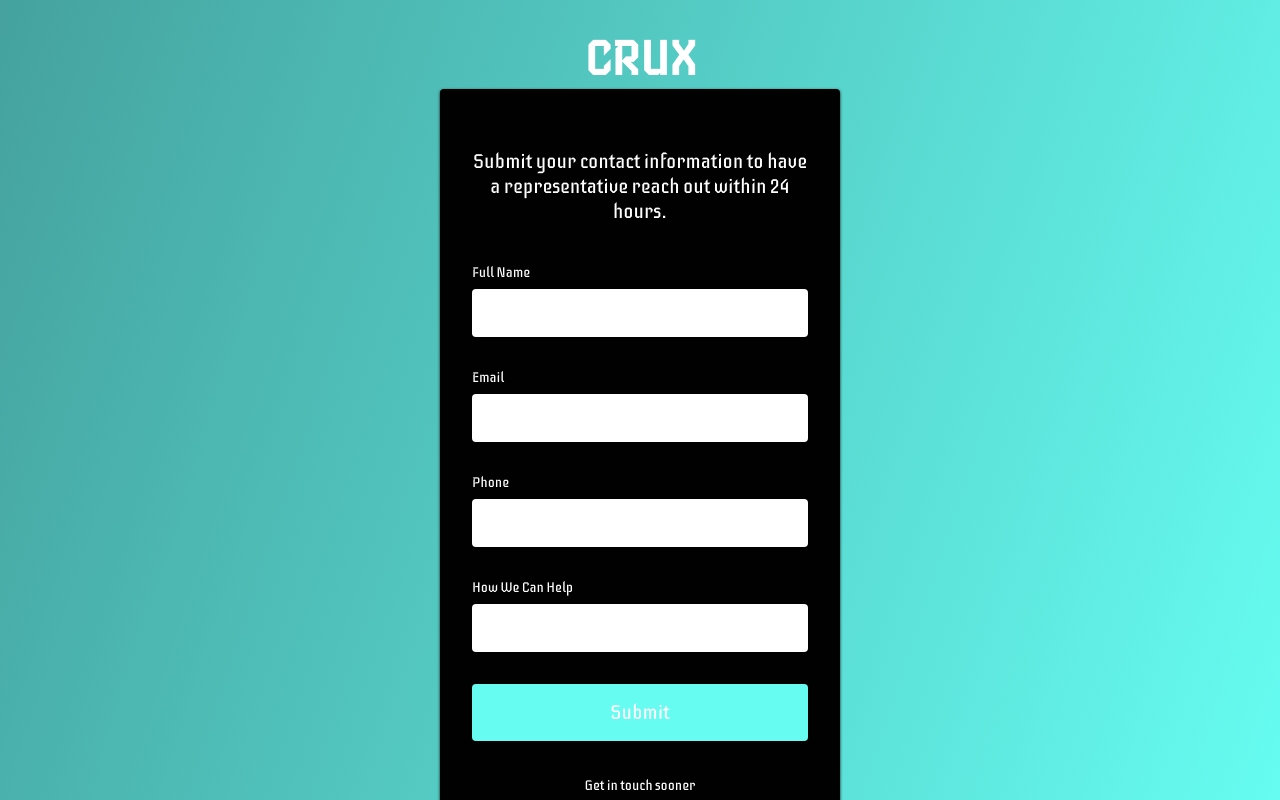
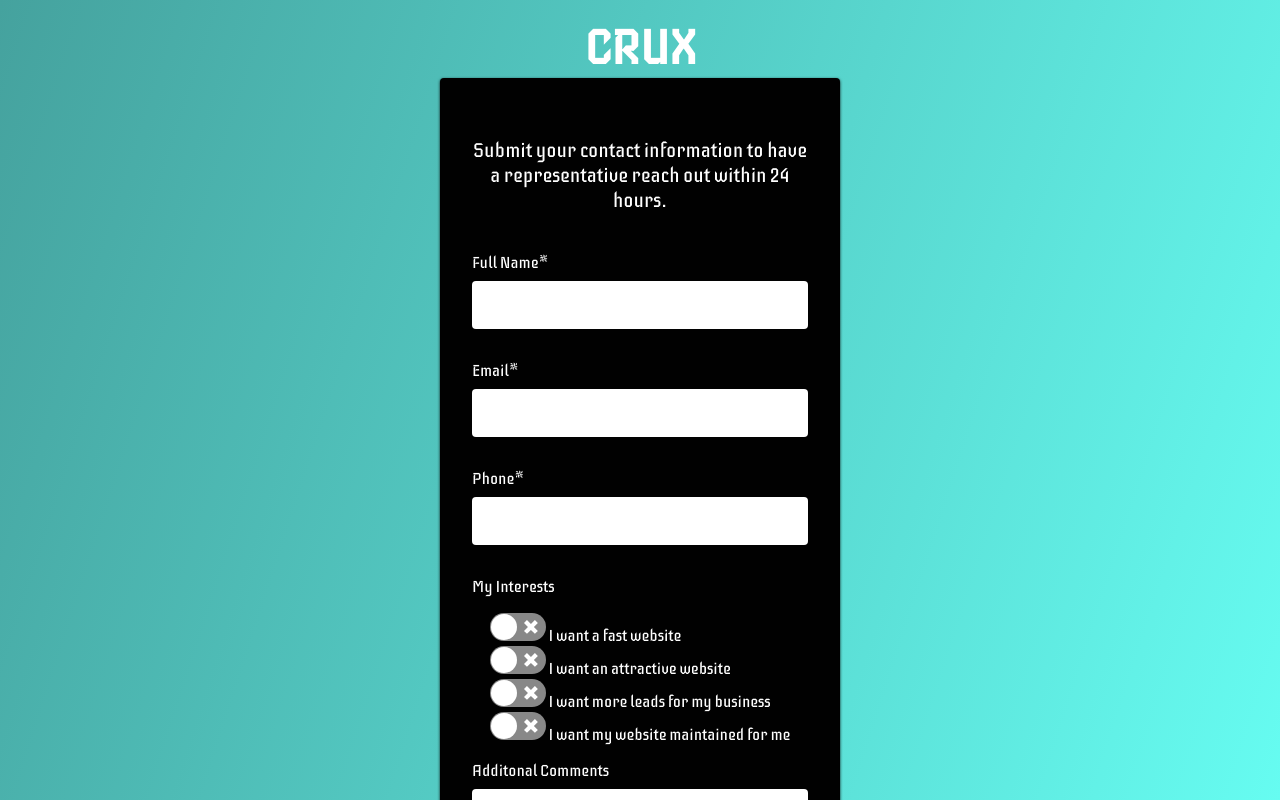
Before and after one commit to mroberson11/cruxmockup, a Next.js app: page /contact-form in a window 1280 px wide. Built offline with nearby package versions, Linux system fonts and the light colour scheme.

Commit message:
Add switches to Contact Form

```diff
--- a/next.config.js
+++ b/next.config.js
@@ -2,7 +2,6 @@
 const nextConfig = {
   reactStrictMode: true,
 };
-
 module.exports = nextConfig;
 
 const withVideos = require("next-videos");
--- a/package.json
+++ b/package.json
@@ -15,11 +15,14 @@
     "next-images": "^1.8.4",
     "next-videos": "^1.4.0",
     "npm-check-updates": "^12.4.0",
+    "pretty-checkbox": "^3.0.3",
+    "pretty-checkbox-react": "^3.2.0",
     "react": "17.0.2",
     "react-dom": "17.0.2",
     "react-icons": "^4.3.1",
     "react-responsive": "^9.0.0-beta.6",
     "react-scroll": "^1.8.5",
+    "react-switch": "^6.0.0",
     "styled-components": "^5.3.3"
   },
   "devDependencies": {
--- a/src/components/ContactForm/ContactFormElements.js
+++ b/src/components/ContactForm/ContactFormElements.js
@@ -83,7 +83,7 @@ export const FormH1 = styled.h1`
 
 export const FormLabel = styled.label`
   margin-bottom: 8px;
-  font-size: 14px;
+  font-size: 16px;
   color: #fff;
 `;
 
@@ -92,6 +92,21 @@ export const FormInput = styled.input`
   margin-bottom: 32px;
   border: none;
   border-radius: 4px;
+`;
+
+export const CheckListWrapper = styled.div`
+  color: white;
+  display: grid;
+  justify-content: center;
+  margin-top: 0.5rem;
+  margin-bottom: 1rem;
+`;
+export const FormComments = styled.textarea`
+  padding: 16px 16px;
+  margin-bottom: 32px;
+  border: none;
+  border-radius: 4px;
+  min-height: 30px;
 `;
 
 export const FormButton = styled.button`
@@ -107,6 +122,7 @@ export const FormButton = styled.button`
 export const Text = styled.span`
   text-align: center;
   margin-top: 24px;
-  color: #fff;
+  color: white;
   font-size: 14px;
+  text-decoration: underline;
 `;
--- a/src/components/ContactForm/index.js
+++ b/src/components/ContactForm/index.js
@@ -9,11 +9,14 @@ import {
   FormH1,
   FormLabel,
   FormInput,
+  CheckListWrapper,
+  FormComments,
   FormButton,
   Text,
 } from "./ContactFormElements";
 import { ButtonRouter } from "../ButtonElements";
 import emailjs from "@emailjs/browser";
+import SwitchItem from "../SwitchItem";
 
 const ContactForm = () => {
   const form = useRef();
@@ -56,15 +59,21 @@ const ContactForm = () => {
                 Submit your contact information to have a representative reach
                 out within 24 hours.
               </FormH1>
-              <FormLabel htmlFor="for">Full Name</FormLabel>
+              <FormLabel htmlFor="for">Full Name*</FormLabel>
               <FormInput type="text" name="user_name" required />
-              <FormLabel htmlFor="for">Email</FormLabel>
+              <FormLabel htmlFor="for">Email*</FormLabel>
               <FormInput type="email" name="user_email" required />
-              <FormLabel htmlFor="for">Phone</FormLabel>
-              <FormInput type="phone" name="phone" />
-              <FormLabel htmlFor="for">How We Can Help</FormLabel>
-              <FormInput type="comments" name="comments" />
-
+              <FormLabel htmlFor="for">Phone*</FormLabel>
+              <FormInput type="phone" name="phone" required />
+              <FormLabel htmlFor="for">My Interests</FormLabel>
+              <CheckListWrapper>
+                <SwitchItem switchLabel="I want a fast website" />
+                <SwitchItem switchLabel="I want an attractive website" />
+                <SwitchItem switchLabel="I want more leads for my business" />
+                <SwitchItem switchLabel="I want my website maintained for me" />
+              </CheckListWrapper>
+              <FormLabel htmlFor="for">Additonal Comments</FormLabel>
+              <FormComments type="comments" name="comments" />
               <FormButton type="submit">Submit</FormButton>
               <ButtonRouter
                 to="/contact-info"
--- /dev/null
+++ b/src/components/SwitchItem/index.js
@@ -0,0 +1,24 @@
+import React, { useState } from "react";
+import Switch from "react-switch";
+
+const SwitchItem = ({ switchLabel }) => {
+  const [isSwitched, setIsSwitched] = useState(false);
+
+  const handleChange = (checkValue, checkEvent, itemId) => {
+    setIsSwitched(!isSwitched);
+    console.log(itemId, "has been set to", checkValue);
+  };
+
+  return (
+    <label>
+      <Switch
+        onChange={handleChange}
+        checked={isSwitched}
+        onColor="#00FFEF"
+        id={switchLabel}
+      />{" "}
+      {switchLabel}
+    </label>
+  );
+};
+export default SwitchItem;
```
Also changed, not shown: 1 other file (tests, documents, lock files or other folders).
